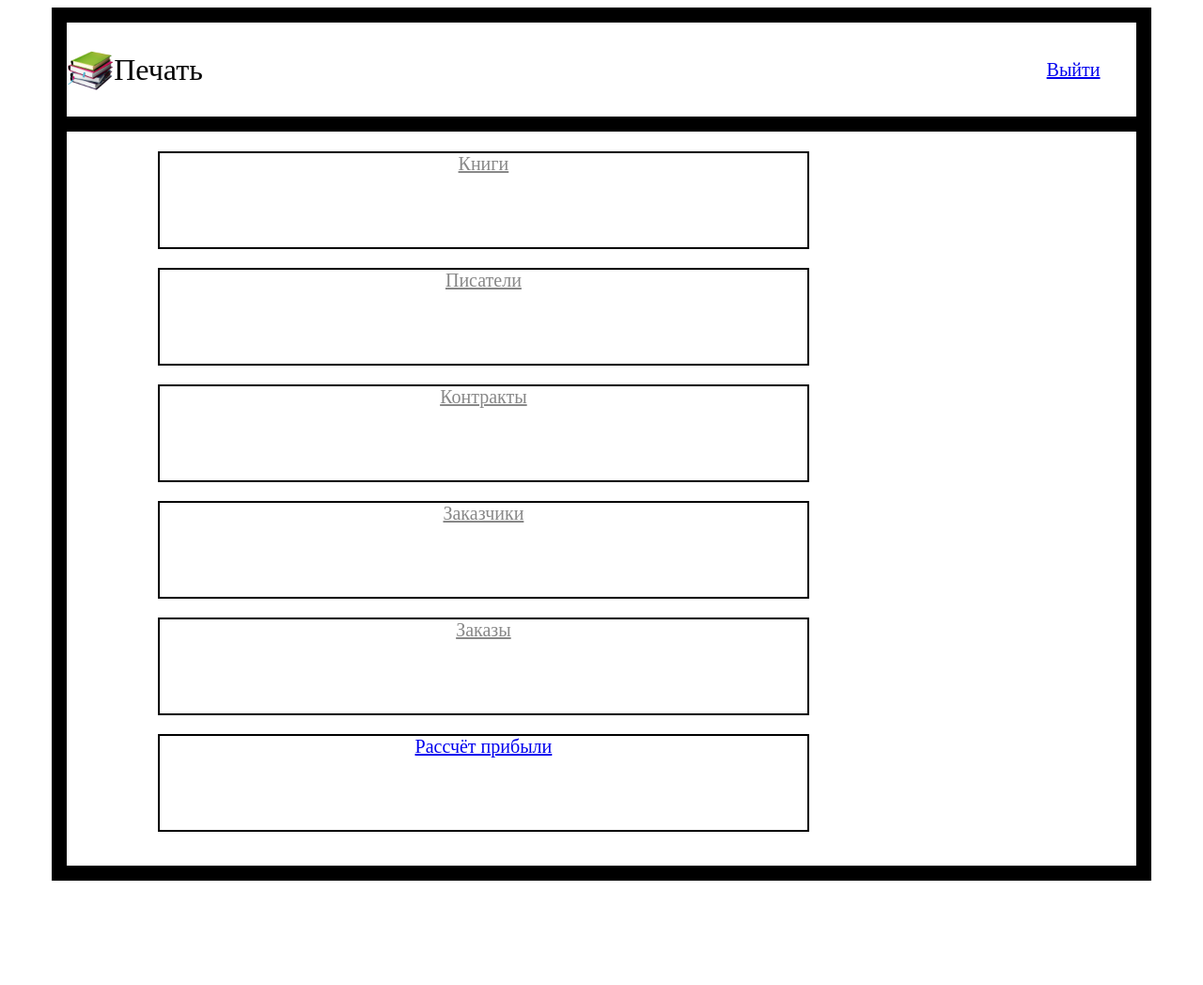
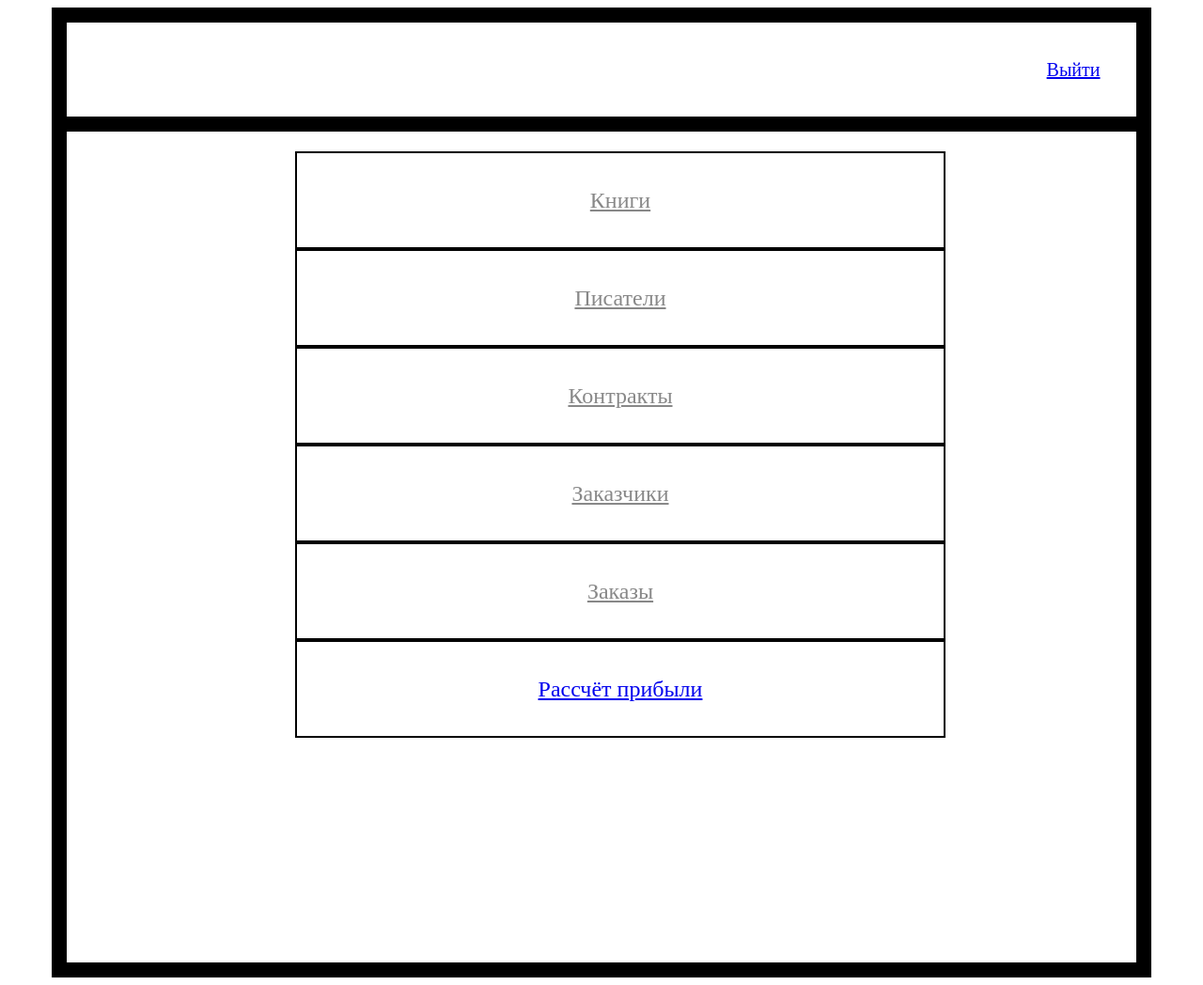
Before and after one commit to 5goto/publishingCenter, a Flask app: template templates/index.html in a window 1280 px wide. Shown: the whole page at 94% size. Before the commit the page ends 937 px from the top, so only its background shows below. Run offline with Flask 2, Linux system fonts and the light colour scheme; the template is opened without the code that fills it, so the values that code supplies are empty.

Commit message:
v 1.2 pre-final

```diff
--- a/static/css/styles.css
+++ b/static/css/styles.css
@@ -64,7 +64,7 @@ tr:hover td{
 
 input {
 	width: 300px;
-	font-size: 1.2em;
+	font-size: 1.1em;
 	padding: 6px 0 4px 10px;
 	border: 1px solid #cecece;
 	background: #F6F6f6;
@@ -80,7 +80,7 @@ input {
     margin: auto;
     /*color: white;*/
     border: 16px solid;
-    min-height: 800px;
+    min-height: 1000px;
     /*background-color: #dcdbdb;*/
 }
 
@@ -120,15 +120,22 @@ input:hover {
 .logo {
     width: 50px;
     height: 50px;
+    margin: auto;
 }
 
-.logo-with-label {
+.logo-with-#cbcbcb {
     display: flex;
     align-items: center;
 }
 
 .logo-with-label a {
     font-size: 2em;
+}
+
+.logo-with-label {
+    display: flex;
+    justify-content: center;
+
 }
 
 .user-panel {
@@ -185,15 +192,19 @@ span {
 
 .admin-panel {
     position: fixed;
-    top: 110px;
-    right: 20%;
+    top: 130px;
+    right: 10%;
     z-index: 101;
     max-width: 70%;
     display: flex;
+    border: 3px solid black;
     justify-content: space-around;
-    border: 16px black;
     border-radius: 10%;
     background-color: #cbcbcb;
+}
+
+.admin-panel:hover {
+    background-color: #ffffff;
 }
 
 .module {
@@ -232,6 +243,28 @@ form :invalid {
     background: #FF9C9C;
 }
 
+.main-page-navigation li {
+    margin: auto;
+    align-self: center;
+    display: flex;
+    justify-content: center;
+}
+
+.main-page-navigation li a {
+    margin: auto;
+    align-self: center;
+    text-align: center;
+    font-size: 1.2em;
+}
+
+.main-header {
+    justify-content: right;
+}
+
+.main-page-navigation li:hover {
+    background-color: #b0c9ff;
+}
+
 @media screen and (max-width: 1720px) {
     .content{
         width: 90%;
--- a/templates/customers.html
+++ b/templates/customers.html
@@ -38,7 +38,7 @@
         <div class="admin-panel">
         <div class="module">
             <div class="caption clearfix">
-               <span class="icon-roll-add">+</span>
+               <span class="icon-roll-add"><img src="static/img/add.png" alt="" class="redact-image"></span>
             </div>
             <div class="body hidden-panel">
                <form action="/customers?operation=add" method="post" class="books-form" id="add-book-form">
@@ -50,7 +50,7 @@
                    <p><label for="add-phone">Телефон:</label></p><input type="text" name="phone" id="add-phone">
                    <hr>
                    <p><label for="update-number">Номер заказа:</label></p><input type="text" name="number" id="update-number">
-                   <p><label for="update-finish-date">Дата выполнения:</label></p><input type="text" name="finish-date" id="update-finish-date">
+                   <p><label for="update-finish-date">Дата выполнения:</label></p><input type="date" name="finish-date" id="update-finish-date">
                    <p><label for="update-quantity">Количество экземпляров:</label></p><input type="text" name="quantity" id="update-quantity">
                    <p><label for="update-book-id">ID книги:</label></p><input type="text" name="book-id" id="update-book-id">
                    <p><input type="submit" value="Отправить"></p>
@@ -59,7 +59,7 @@
          </div>
          <div class="module">
             <div class="caption clearfix">
-               <span class="icon-roll-remove">-</span>
+               <span class="icon-roll-remove"><img src="static/img/delete.png" alt="" class="redact-image"></span>
             </div>
             <div class="body hidden-panel">
                <form action="/customers?operation=remove" method="post" class="books-form">
--- a/templates/index.html
+++ b/templates/index.html
@@ -10,12 +10,12 @@
 </head>
 <body>
     <div class="content">
-        <div class="header">
-            <div class="logo-with-label">
-                <img src="static/img/logo.png" alt="logo" class="logo">
-                <p>Печать</p>
-            </div>
-            <div class="user-panel">
+        <div class="header main-header">
+{#            <div class="logo-with-label">#}
+{#                <img src="static/img/logo.png" alt="logo" class="logo">#}
+{#                <p>Печать</p>#}
+{#            </div>#}
+            <div class="user-panel main-page-logout">
                 <p class="current-user">{{ user }}</p>
                 <a href="/logout" class="logout-link">Выйти</a>
             </div>
--- a/templates/writers.html
+++ b/templates/writers.html
@@ -38,7 +38,7 @@
          <div class="admin-panel">
         <div class="module">
             <div class="caption clearfix">
-               <span class="icon-roll-add">+</span>
+               <span class="icon-roll-add"><img src="static/img/add.png" alt="" class="redact-image"></span>
             </div>
             <div class="body hidden-panel">
                <form action="/writers?operation=add" method="post" class="books-form">
@@ -58,7 +58,7 @@
          </div>
          <div class="module">
             <div class="caption clearfix">
-               <span class="icon-roll-remove">-</span>
+               <span class="icon-roll-remove"><img src="static/img/delete.png" alt="" class="redact-image"></span>
             </div>
             <div class="body hidden-panel">
                <form action="/writers?operation=remove" method="post" class="books-form">
```
Also changed, not shown: static/js/result_logic.js (+18 -2 lines), templates/books.html (+5 -4 lines), templates/contracts.html (+5 -5 lines), templates/orders.html (+4 -4 lines), static/img/add.png (added), static/img/delete.png (added).
